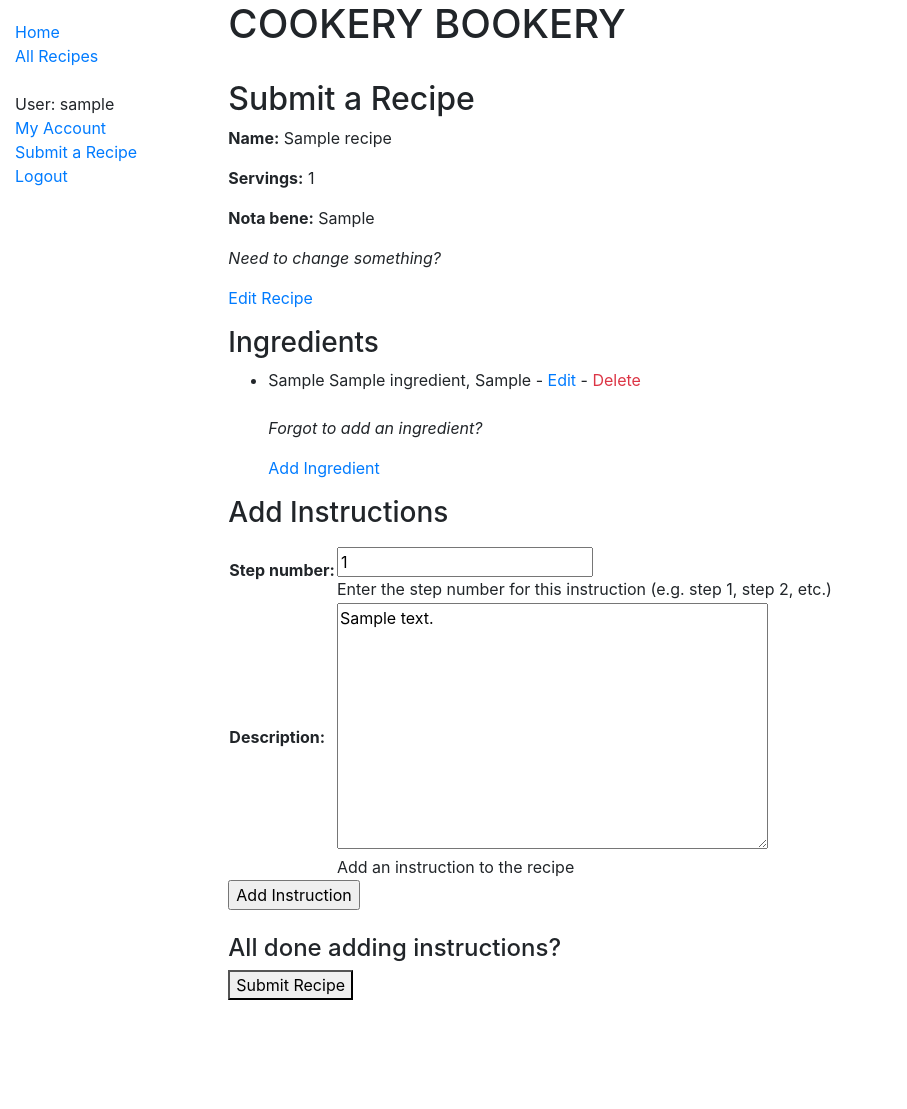
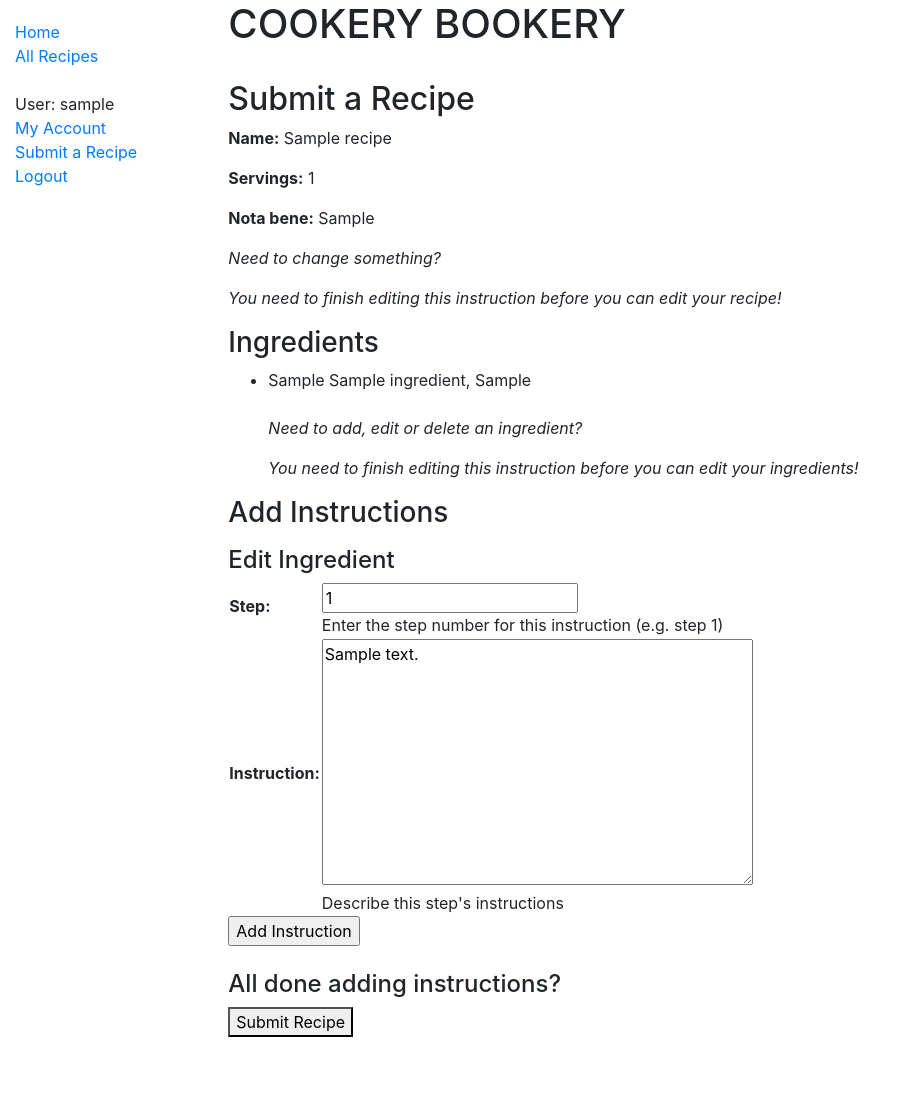
Before and after one commit to mdkaraman/cookery_bookery, a Django app: page /recipes/submit-recipe/1/update_instruction in a window 1280 px wide. Shown: the whole page, without its empty margins (0-907 px from the left). Before the commit the page ends 1000 px from the top, so only its background shows below. Run offline with Django 3.2, Linux system fonts and the light colour scheme; a user stored in the database is signed in; tables that the repository leaves empty hold one stand-in row (values such as "Sample post").

Commit message:
Removed unnecessary edit/delete links from recipe submission flow

```diff
--- a/recipes/models.py
+++ b/recipes/models.py
@@ -65,11 +65,13 @@ class Instruction(models.Model):
         on_delete=models.CASCADE
         )
     step_number = models.PositiveIntegerField(
-        help_text='Enter the step number for this instruction (e.g. step 1, step 2, etc.)',
-        validators=[MinValueValidator(1, message='Your step numbers should be greater than or equal to 1!')]
+        help_text='Enter the step number for this instruction (e.g. step 1)',
+        validators=[MinValueValidator(1, message='Your step numbers should be greater than or equal to 1!')],
+        verbose_name='Step'
         )
     description = models.TextField(
-        help_text="Add an instruction to the recipe"
+        help_text="Describe this step's instructions",
+        verbose_name='Instruction'
         )
 
     class Meta:
--- a/recipes/templates/recipes/ingredient_confirm_delete.html
+++ b/recipes/templates/recipes/ingredient_confirm_delete.html
@@ -17,7 +17,7 @@
         {% if pk != ingredient.id %}
             <li>{{ ingredient }}</li>
         {% else %}
-            <li>{{ ingredient }} - Are you sure you want to delete this ingredient? <form action="" method="POST">
+            <li>{{ ingredient }} - <em class='text-danger'>Are you sure you want to delete this ingredient?</em> <form action="" method="POST">
                 {% csrf_token %}
                 <input type="hidden" name="next" value="{{ request.GET.next }}">
                 <input type="submit" action="" value="Yes, delete." />
--- a/recipes/templates/recipes/instruction_confirm_delete.html
+++ b/recipes/templates/recipes/instruction_confirm_delete.html
@@ -23,17 +23,16 @@
   <ul>
     {% for instruction in recipe.instruction_set.all %}
         {% if pk != instruction.id %}
-          <p><b>Step {{ instruction.step_number }}</b> - <a href="{% url 'update-instruction' instruction.id %}?next={{ request.path|urlencode }}">Edit</a></p>
+          <p><b>Step {{ instruction.step_number }}</b></p>
           <p>{{ instruction.description }}</p>
         {% else %}
-          <p><b>Step {{ instruction.step_number }}</b>- Are you sure you want to delete this instruction?
+          <p><b>Step {{ instruction.step_number }}</b> - <em class='text-danger'>Are you sure you want to delete this instruction?</em></p>
           <p>{{ instruction.description }}</p>
           <form action="" method="POST">
             {% csrf_token %}
             <input type="hidden" name="next" value="{{ request.GET.next }}">
             <input type="submit" action="" value="Yes, delete." />
           </form>
-          </p>
         {% endif %}
     {% endfor %}
   </ul>
--- a/recipes/templates/recipes/instruction_form.html
+++ b/recipes/templates/recipes/instruction_form.html
@@ -11,20 +11,31 @@
   <p><b>Nota bene:</b> {{ recipe.nota_bene }}</p>
 
   <p><em>Need to change something?</em></p>
-  <p><a href="{% url 'update-recipe' recipe.id %}?next={{ request.path|urlencode }}"> Edit Recipe</a></p>
+  {% if update %}
+    <p><em>You need to finish editing this instruction before you can edit your recipe!</em></p>
+  {% else %}
+    <p><a href="{% url 'update-recipe' recipe.id %}?next={{ request.path|urlencode }}"> Edit Recipe</a></p>
+  {% endif %}
 
   <h3>Ingredients</h3>
 
   <ul>
     {% for ingredient in recipe.ingredient_set.all %}
-        <li>{{ ingredient }} -
+        <li>{{ ingredient }}
+          {% if not update %} -
             <a href="{% url 'update-ingredient' ingredient.id %}?next={{ request.path|urlencode }}">Edit</a> -
             <a href="{% url 'delete-ingredient' ingredient.id %}?next={{ request.path|urlencode }}" class="text-danger"> Delete </a>
+          {% endif %}
         </li>
     {% endfor %}
     <br>
-    <p><em>Forgot to add an ingredient?</em></p>
-    <p><a href="{% url 'add-ingredient' recipe.id %}">Add Ingredient</a></p>
+    {% if not update %}
+      <p><em>Forgot to add an ingredient?</em></p>
+      <p><a href="{% url 'add-ingredient' recipe.id %}">Add Ingredient</a></p>
+    {% else %}
+      <p><em>Need to add, edit or delete an ingredient?</em></p>
+      <p><em>You need to finish editing this instruction before you can edit your ingredients!</em></p>
+    {% endif %}
   </ul>
 
   <h3>Add Instructions</h3>
@@ -32,9 +43,11 @@
   <ul>
     {% for instruction in recipe.instruction_set.all %}
         {% if pk != instruction.id %}
-            <p><b>Step {{ instruction.step_number }}</b> -
+            <p><b>Step {{ instruction.step_number }}</b>
+              {% if not update %} -
                 <a href="{% url 'update-instruction' instruction.id %}?next={{ request.path|urlencode }}">Edit</a> -
                 <a href="{% url 'delete-instruction' instruction.id %}?next={{ request.path|urlencode }}" class="text-danger"> Delete </a>
+              {% endif %}
             </p>
             <p>{{ instruction.description }}</p>
         {% endif %}
@@ -43,6 +56,11 @@
 
   <form action="" method="post">
     {% csrf_token %}
+
+    {% if update %}
+      <h4>Edit Ingredient</h4>
+    {% endif %}
+
     <table>
     {{ form.as_table }}
     </table>
--- a/recipes/views.py
+++ b/recipes/views.py
@@ -77,12 +77,15 @@ class IngredientUpdate(LoginRequiredMixin, UpdateView):
 
     def dispatch(self, request, *args, **kwargs):
         self.next = request.POST.get('next', '/')
+        self.referer = request.META.get('HTTP_REFERER', '')
         return super().dispatch(request, *args, **kwargs)
 
     def get_context_data(self, **kwargs):
         context = super().get_context_data(**kwargs)
         context['recipe'] = self.object.recipe
         context['pk'] = self.object.id
+        context['update'] = True
+        context['instruction_next'] = 'instruction' in self.referer
         return context
 
     def get_success_url(self):
@@ -131,12 +134,15 @@ class InstructionUpdate(LoginRequiredMixin, UpdateView):
 
     def dispatch(self, request, *args, **kwargs):
         self.next = request.POST.get('next', '/')
+        self.referer = request.META.get('HTTP_REFERER', '')
         return super().dispatch(request, *args, **kwargs)
 
     def get_context_data(self, **kwargs):
         context = super().get_context_data(**kwargs)
         context['recipe'] = self.object.recipe
         context['pk'] = self.object.id
+        context['update'] = True
+        context['instruction_next'] = 'instruction' in self.referer
         return context
 
     def get_success_url(self):
```
Also changed, not shown: recipes/templates/recipes/ingredient_form.html (+20 -4 lines). Lines whose indentation alone changed are shown as unchanged.
